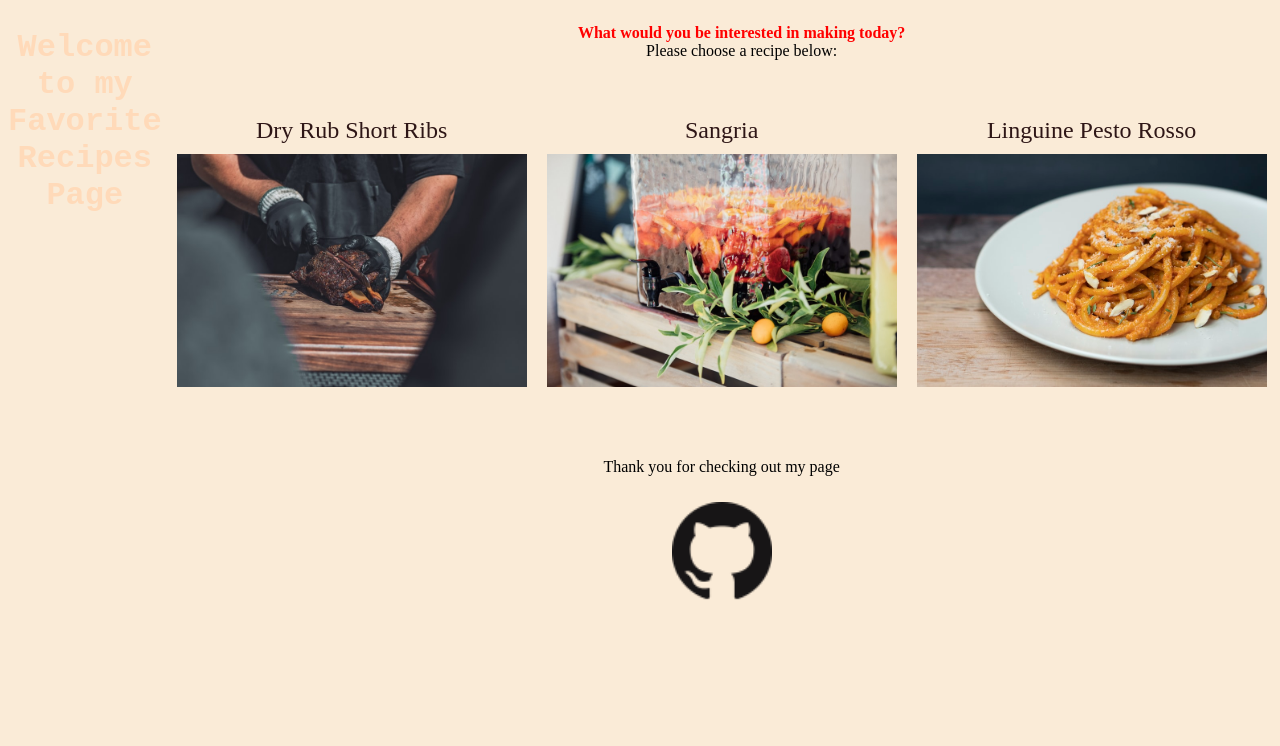
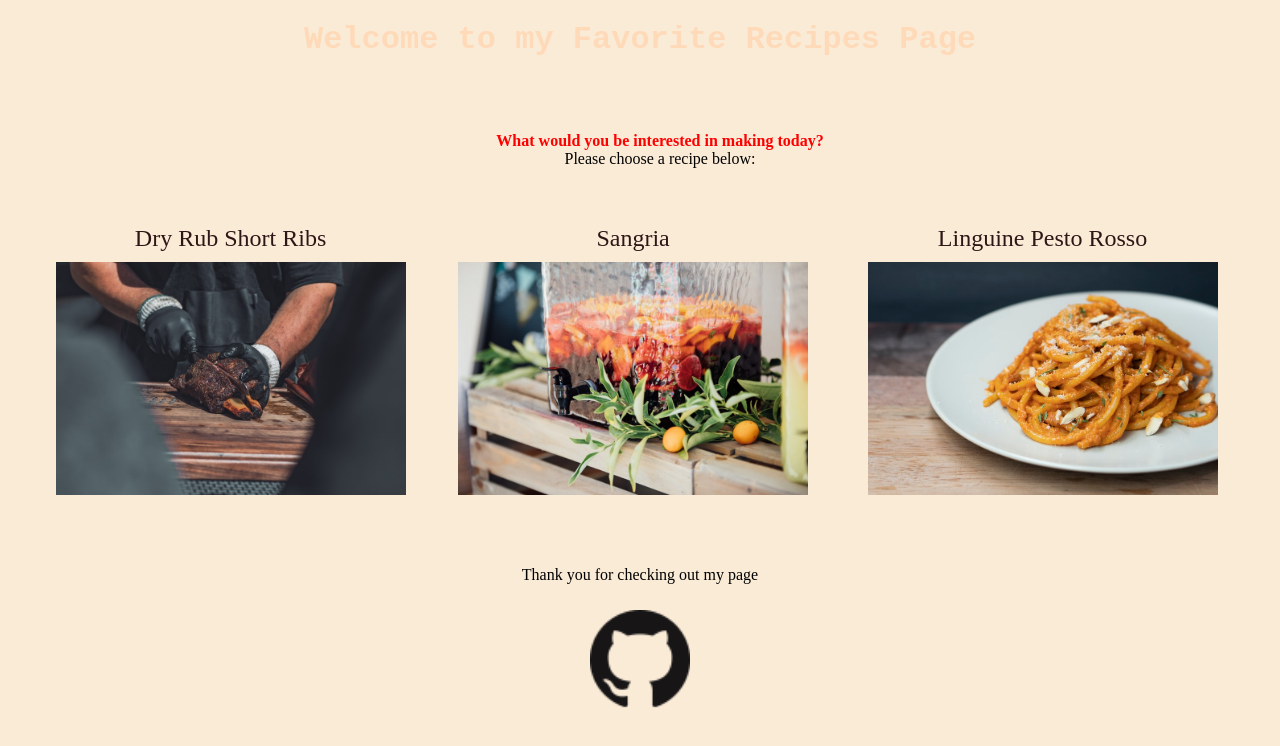
Before and after one commit to joxop/odin-recipes, a plain HTML site: page index.html in a window 1280 px wide. Drawn offline with Linux system fonts and the light colour scheme.

Commit message:
Update styles.css

```diff
--- a/styles.css
+++ b/styles.css
@@ -5,8 +5,7 @@
 .container{
     height: 100vh;
     /* border: 5px solid black; */
-       display: flex;
-    justify-content: center-between;
+
 
 }
 
```
